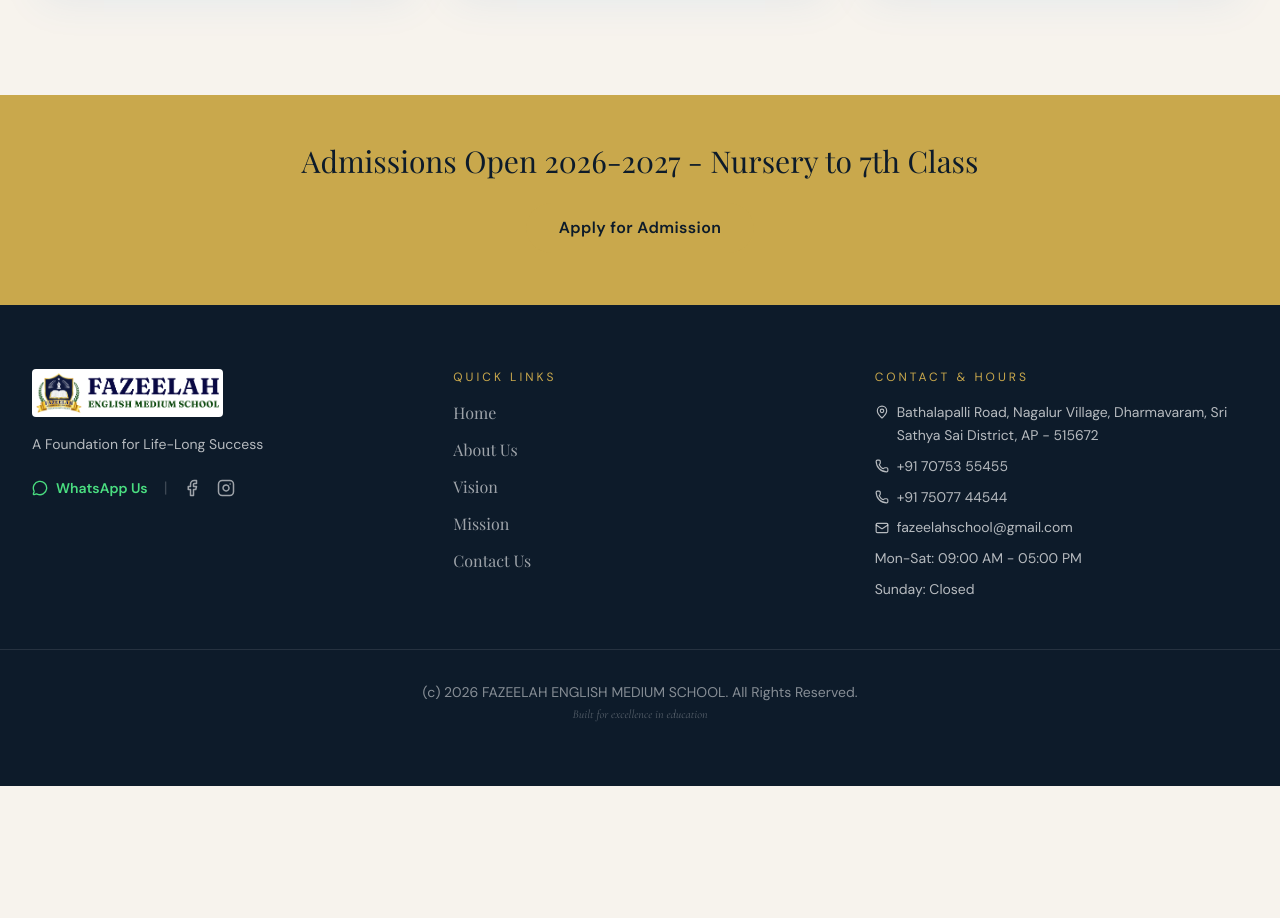
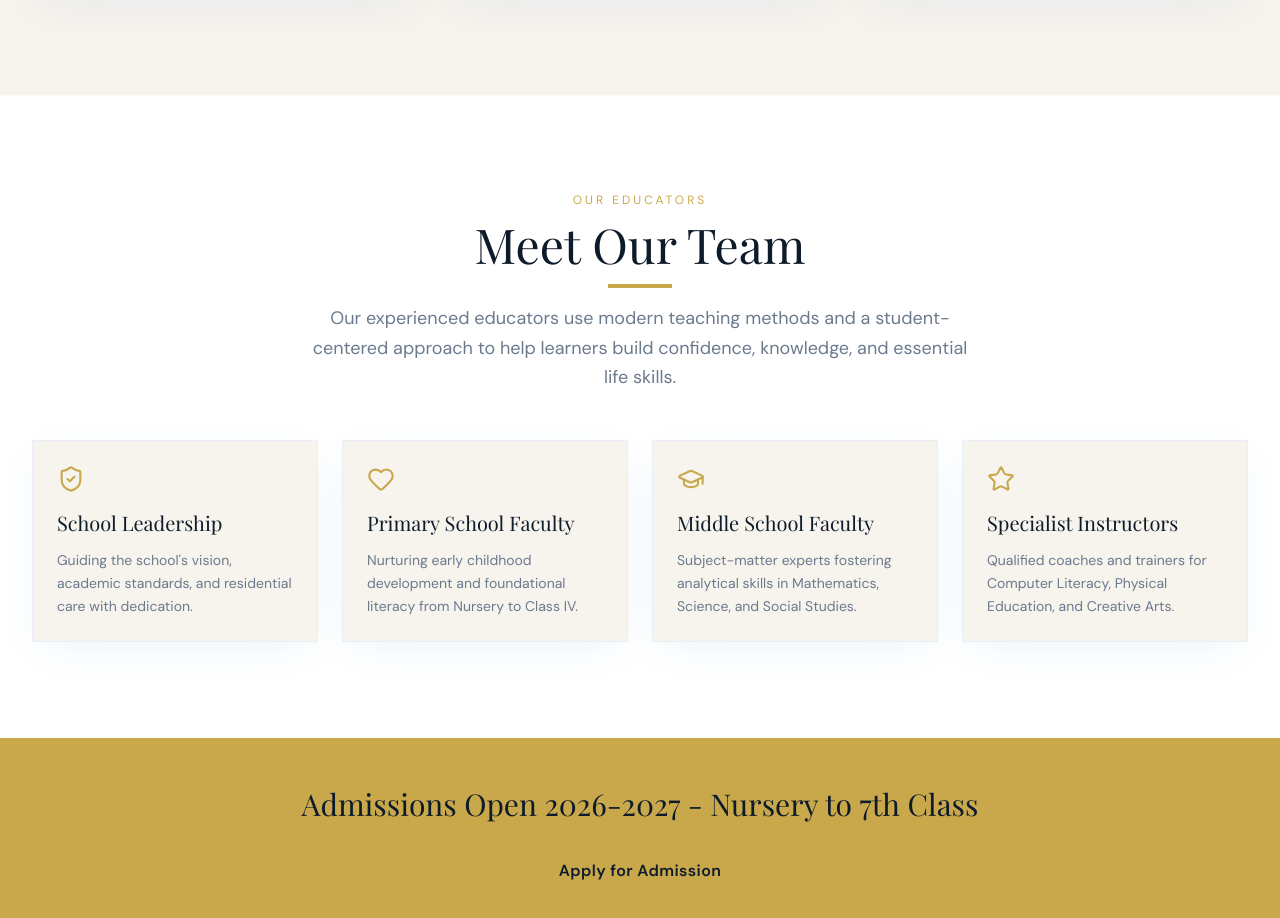
Before and after one commit to varuntejreddy03/Fazeelahschool, a React (Vite) app: page /#/about in a window 1280 px wide. Shown: the part 1870-2788 px from the top of the page. Before the commit the page ends 2656 px from the top, so only its background shows below. Built offline with nearby package versions, Linux system fonts and the light colour scheme; a web font is replaced by a local one.

Commit message:
Create Meet Our Team section on About Us page, link it to Home card with smooth hash-scroll anchor

```diff
--- a/src/components/ScrollToTop.jsx
+++ b/src/components/ScrollToTop.jsx
@@ -2,7 +2,20 @@ import { useEffect } from 'react';
 import { useLocation } from 'react-router-dom';
 
 export default function ScrollToTop() {
-  const { pathname } = useLocation();
-  useEffect(() => { window.scrollTo(0, 0); }, [pathname]);
+  const { pathname, hash } = useLocation();
+
+  useEffect(() => {
+    if (hash) {
+      const element = document.getElementById(hash.slice(1));
+      if (element) {
+        setTimeout(() => {
+          element.scrollIntoView({ behavior: 'smooth' });
+        }, 100);
+        return;
+      }
+    }
+    window.scrollTo(0, 0);
+  }, [pathname, hash]);
+
   return null;
 }
--- a/src/components/sections/OverviewGrid.jsx
+++ b/src/components/sections/OverviewGrid.jsx
@@ -24,7 +24,7 @@ const cards = [
     title: "Faculty & Staff",
     body: "Experienced teachers focused on helping every student reach their full potential.",
     cta: "Meet Our Team",
-    link: "/about",
+    link: "/about#faculty",
     Icon: Users,
   },
   {
--- a/src/pages/AboutUs.jsx
+++ b/src/pages/AboutUs.jsx
@@ -1,6 +1,6 @@
 import { motion } from 'framer-motion';
 import { Link } from 'react-router-dom';
-import { CheckCircle2, Heart, ShieldCheck, Star } from 'lucide-react';
+import { CheckCircle2, GraduationCap, Heart, ShieldCheck, Star } from 'lucide-react';
 
 import SectionHeading from '../components/ui/SectionHeading';
 import Button from '../components/ui/Button';
@@ -68,6 +68,46 @@ export default function AboutUs() {
         </div>
       </section>
 
+      <section id="faculty" className="bg-white py-16 md:py-24 border-t border-brand-light/20">
+        <div className="mx-auto max-w-7xl px-4 md:px-8">
+          <SectionHeading
+            eyebrow="Our Educators"
+            title="Meet Our Team"
+            subtitle={school.faculty}
+          />
+          <div className="grid gap-6 sm:grid-cols-2 lg:grid-cols-4 mt-8">
+            {[
+              {
+                role: "School Leadership",
+                desc: "Guiding the school's vision, academic standards, and residential care with dedication.",
+                icon: ShieldCheck,
+              },
+              {
+                role: "Primary School Faculty",
+                desc: "Nurturing early childhood development and foundational literacy from Nursery to Class IV.",
+                icon: Heart,
+              },
+              {
+                role: "Middle School Faculty",
+                desc: "Subject-matter experts fostering analytical skills in Mathematics, Science, and Social Studies.",
+                icon: GraduationCap,
+              },
+              {
+                role: "Specialist Instructors",
+                desc: "Qualified coaches and trainers for Computer Literacy, Physical Education, and Creative Arts.",
+                icon: Star,
+              }
+            ].map(({ role, desc, icon: Icon }) => (
+              <div key={role} className="border border-brand-light bg-brand-cream p-6 shadow-brand">
+                <Icon className="mb-4 text-brand-gold" size={28} strokeWidth={1.8} />
+                <h3 className="font-display text-xl text-brand-navy">{role}</h3>
+                <p className="mt-3 font-body text-sm leading-relaxed text-brand-muted">{desc}</p>
+              </div>
+            ))}
+          </div>
+        </div>
+      </section>
+
       <section className="bg-brand-gold py-12 text-center">
         <h2 className="font-display text-3xl text-brand-navy">Admissions Open {school.admissions.year} - {school.admissions.range}</h2>
         <div className="mt-6">
```
